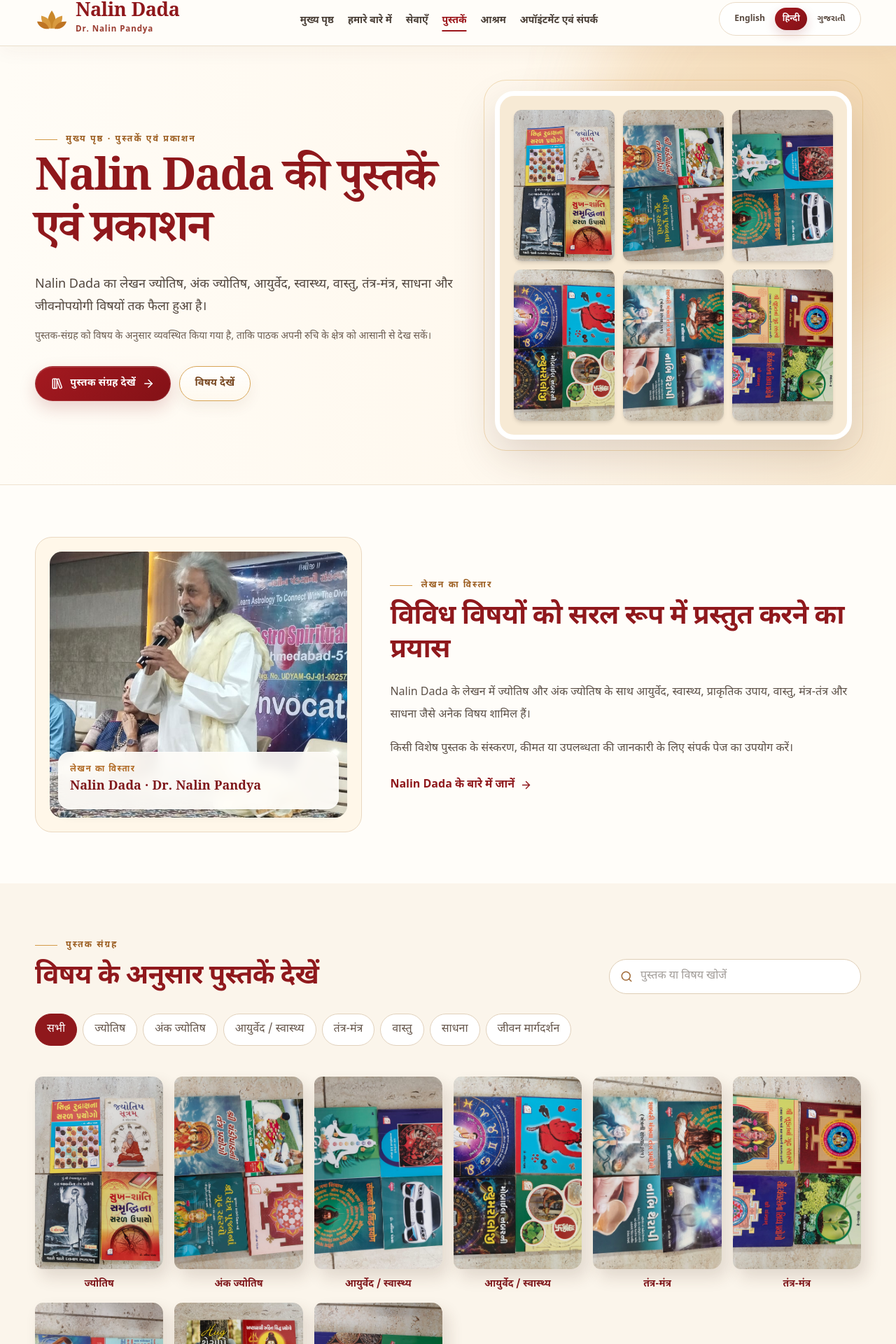
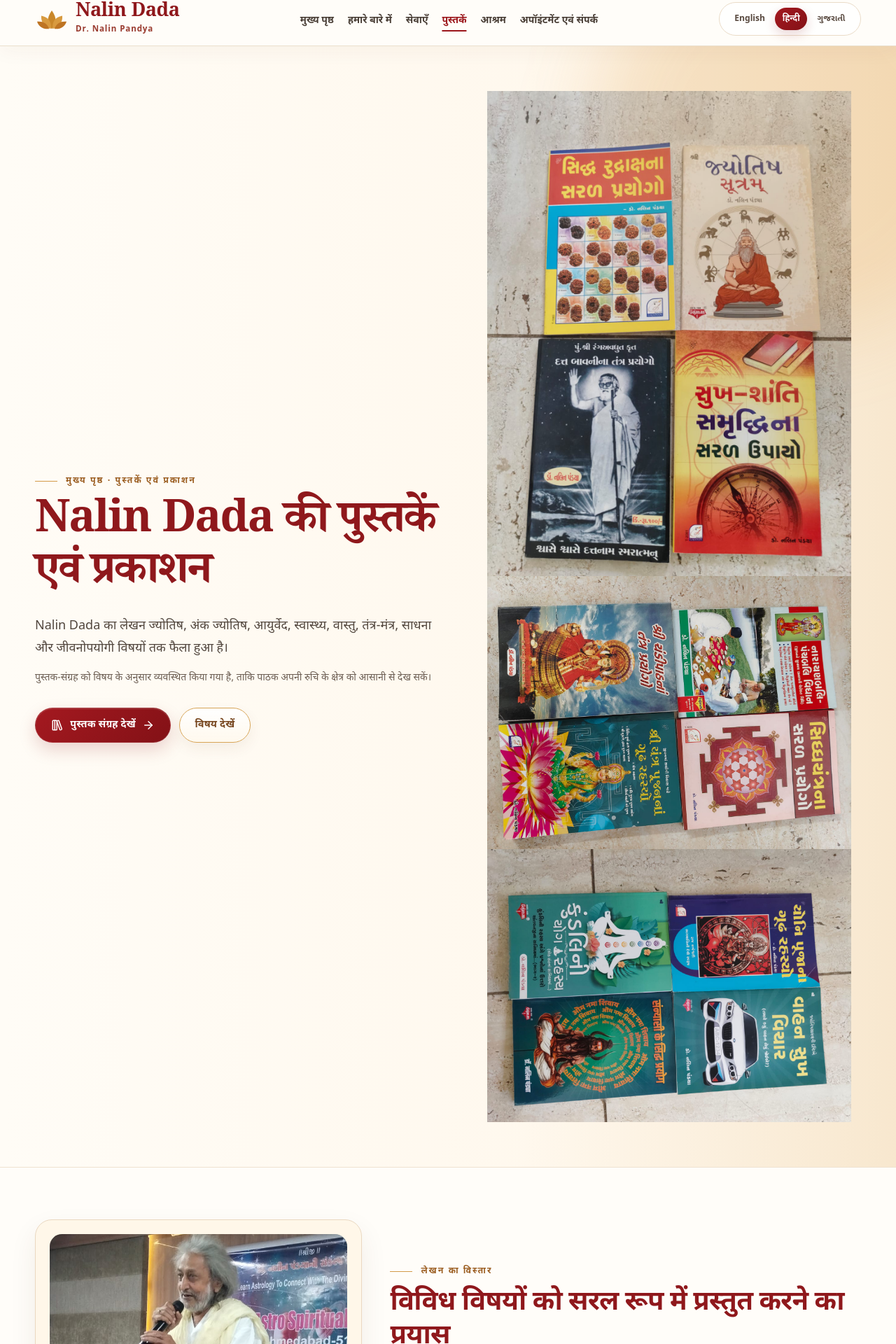
Before and after one commit to dhruvintejani/nalin_dada, a React (Vite) app: page /books in a window 1280 px wide. Shown: the part 11-1931 px from the top of the page at 70% size. Built offline with nearby package versions, Linux system fonts and the light colour scheme.

Commit message:
Show real book collection photos throughout Books page

```diff
--- a/src/pages/Books.tsx
+++ b/src/pages/Books.tsx
@@ -1,4 +1,3 @@
-import { useMemo, useState } from "react";
 import {
   ArrowRight,
   BookOpen,
@@ -10,11 +9,11 @@ import {
   Home,
   Leaf,
   LibraryBig,
-  Search,
   Sparkles,
 } from "lucide-react";
 import { useTranslation } from "react-i18next";
 import { Link } from "react-router-dom";
+import BookCollectionImage from "../components/BookCollectionImage";
 import MediaSlot from "../components/MediaSlot";
 import { media } from "../config/media";
 
@@ -29,46 +28,17 @@ const subjectIcons = [
   Compass,
 ];
 
-const bookCategoryIndexes = [1, 2, 3, 3, 4, 4, 5, 6, 6, 7, 3, 7];
-
 const Books = () => {
   const { t } = useTranslation();
-  const categories = t("books.collection.categories", { returnObjects: true }) as string[];
   const subjects = t("books.subjects.items", { returnObjects: true }) as string[];
-  const [activeCategory, setActiveCategory] = useState(0);
-  const [query, setQuery] = useState("");
-
-  const availableBooks = useMemo(
-    () =>
-      media.books
-        .map((book, index) => ({
-          ...book,
-          index,
-          categoryIndex: bookCategoryIndexes[index] ?? 0,
-        }))
-        .filter((book) => Boolean(book.src)),
-    [],
-  );
-
-  const visibleBooks = useMemo(() => {
-    const normalized = query.trim().toLocaleLowerCase();
-    return availableBooks.filter((book) => {
-      const category = categories[book.categoryIndex] ?? "";
-      const matchesCategory =
-        activeCategory === 0 || book.categoryIndex === activeCategory;
-      const matchesQuery =
-        !normalized || category.toLocaleLowerCase().includes(normalized);
-      return matchesCategory && matchesQuery;
-    });
-  }, [activeCategory, availableBooks, categories, query]);
-
-  const heroBooks = availableBooks.slice(0, 6);
+  const availableBooks = media.books.filter((book) => Boolean(book.src));
+  const heroBooks = availableBooks.slice(0, 3);
 
   return (
     <div className="overflow-hidden bg-[#fffdf9]">
       <section className="hero-surface relative">
         <div className="hero-glow" />
-        <div className={`site-shell grid min-h-[510px] items-center gap-10 py-12 ${heroBooks.length > 0 ? "lg:grid-cols-[1.06fr_.94fr]" : ""} lg:py-16`}>
+        <div className={`site-shell grid min-h-[510px] items-center gap-10 py-12 ${heroBooks.length > 0 ? "lg:grid-cols-[1.04fr_.96fr]" : ""} lg:py-16`}>
           <div className="relative z-10">
             <div className="eyebrow">{t("books.eyebrow")}</div>
             <h1 className="mt-4 font-serif text-[2.65rem] font-bold leading-[1.14] tracking-[-0.035em] text-[#8f181c] sm:text-[3.3rem] lg:text-[4rem]">
@@ -91,20 +61,16 @@ const Books = () => {
           </div>
 
           {heroBooks.length > 0 && (
-            <div className="relative mx-auto w-full max-w-[510px]">
-              <div className="absolute -inset-4 rounded-[2rem] border border-[#e3b86f]/45" />
-              <div className="relative grid grid-cols-3 gap-3 rounded-[1.7rem] border-[7px] border-white bg-[#f7ead5] p-5 shadow-[0_24px_60px_rgba(78,44,22,.17)]">
-                {heroBooks.map((book) => (
-                  <img
-                    key={book.index}
-                    src={book.src ?? ""}
-                    alt={categories[book.categoryIndex] ?? t("books.title")}
-                    loading="eager"
-                    decoding="async"
-                    className="aspect-[2/3] h-full w-full rounded-[.7rem] object-cover shadow-md"
-                  />
-                ))}
-              </div>
+            <div className="book-hero-collage mx-auto w-full max-w-[520px]">
+              {heroBooks.map((book, index) => (
+                <BookCollectionImage
+                  key={book.recommendedFile}
+                  book={book}
+                  alt={`${t("books.title")} ${index + 1}`}
+                  eager
+                  className={`book-hero-card book-hero-card-${index + 1}`}
+                />
+              ))}
             </div>
           )}
         </div>
@@ -113,10 +79,10 @@ const Books = () => {
       <section className="section-block">
         <div className={`site-shell grid items-center gap-10 ${media.photos.booksAuthor.src ? "lg:grid-cols-[.82fr_1.18fr]" : ""}`}>
           {media.photos.booksAuthor.src && (
-            <div className="relative overflow-hidden rounded-[1.5rem] border border-[#ead8c1] bg-[#fff7e9] p-5">
+            <div className="relative overflow-hidden rounded-[1.5rem] border border-[#ead8c1] bg-[#fff7e9] p-5 shadow-[0_16px_38px_rgba(76,46,26,.08)]">
               <MediaSlot
                 asset={media.photos.booksAuthor}
-                className="h-[380px] rounded-[1.1rem]"
+                className="h-[390px] rounded-[1.1rem]"
               />
               <div className="absolute inset-x-8 bottom-8 rounded-[1rem] border border-white/45 bg-[#fffdf9]/92 p-4 shadow-lg backdrop-blur">
                 <p className="text-xs font-bold tracking-[0.12em] text-[#b06a24]">
@@ -144,76 +110,27 @@ const Books = () => {
       {availableBooks.length > 0 && (
         <section id="book-library" className="section-block scroll-mt-24 bg-[#fbf5eb]">
           <div className="site-shell">
-            <div className="flex flex-col gap-6 xl:flex-row xl:items-end xl:justify-between">
-              <div>
-                <div className="eyebrow">{t("books.collection.eyebrow")}</div>
-                <h2 className="section-title mt-3">{t("books.collection.title")}</h2>
-              </div>
-
-              <div className="relative w-full xl:max-w-[360px]">
-                <Search
-                  className="absolute left-4 top-1/2 -translate-y-1/2 text-[#a06936]"
-                  size={18}
-                />
-                <input
-                  type="search"
-                  value={query}
-                  onChange={(event) => setQuery(event.target.value)}
-                  placeholder={t("books.collection.search")}
-                  className="w-full rounded-full border border-[#dfceb6] bg-white py-3 pl-11 pr-4 text-sm text-[#463b33] outline-none transition focus:border-[#c58b3d] focus:ring-4 focus:ring-[#eacb99]/30"
-                />
-              </div>
+            <div className="mx-auto max-w-3xl text-center">
+              <div className="eyebrow justify-center">{t("books.collection.eyebrow")}</div>
+              <h2 className="section-title mx-auto mt-3">{t("books.collection.title")}</h2>
+              <p className="mx-auto mt-4 max-w-2xl text-sm leading-7 text-[#706158]">
+                {t("books.collection.galleryDescription")}
+              </p>
             </div>
 
-            <div className="mt-7 flex gap-2 overflow-x-auto pb-2">
-              {categories.map((category, index) => {
-                const active = activeCategory === index;
-                return (
-                  <button
-                    key={category}
-                    type="button"
-                    onClick={() => setActiveCategory(index)}
-                    className={
-                      "whitespace-nowrap rounded-full border px-4 py-2.5 text-xs font-bold transition " +
-                      (active
-                        ? "border-[#8f181c] bg-[#8f181c] text-white"
-                        : "border-[#e1d1bc] bg-white text-[#65564b] hover:border-[#cf9b58] hover:bg-[#fff8ed]")
-                    }
-                  >
-                    {category}
-                  </button>
-                );
-              })}
+            <div className="mt-10 grid gap-5 sm:grid-cols-2 lg:grid-cols-3">
+              {availableBooks.map((book, index) => (
+                <article
+                  key={book.recommendedFile}
+                  className="book-gallery-card rounded-[1.25rem] border border-[#ead9c1] bg-white p-3 shadow-[0_10px_30px_rgba(78,48,28,.06)]"
+                >
+                  <BookCollectionImage
+                    book={book}
+                    alt={`${t("books.collection.imageAlt")} ${index + 1}`}
+                  />
+                </article>
+              ))}
             </div>
-
-            {visibleBooks.length > 0 ? (
-              <div className="mt-9 grid grid-cols-2 gap-4 sm:grid-cols-3 lg:grid-cols-4 xl:grid-cols-6">
-                {visibleBooks.map((book) => (
-                  <article key={book.index} className="group">
-                    <img
-                      src={book.src ?? ""}
-                      alt={categories[book.categoryIndex] ?? t("books.title")}
-                      loading="lazy"
-                      decoding="async"
-                      className="aspect-[2/3] w-full rounded-[.7rem_.95rem_.95rem_.7rem] object-cover shadow-[8px_12px_22px_rgba(69,42,25,.14)] transition duration-200 group-hover:-translate-y-1"
-                    />
-                    <p className="mt-3 text-center text-sm font-bold text-[#7f171b]">
-                      {categories[book.categoryIndex]}
-                    </p>
-                  </article>
-                ))}
-              </div>
-            ) : (
-              <div className="mt-9 rounded-[1.2rem] border border-dashed border-[#d9bd91] bg-white px-6 py-12 text-center">
-                <LibraryBig className="mx-auto text-[#bb7a2e]" size={32} />
-                <h3 className="mt-4 font-serif text-xl font-bold text-[#7f171b]">
-                  {t("books.collection.emptyTitle")}
-                </h3>
-                <p className="mt-2 text-sm text-[#74665b]">
-                  {t("books.collection.emptyText")}
-                </p>
-              </div>
-            )}
           </div>
         </section>
       )}
```
